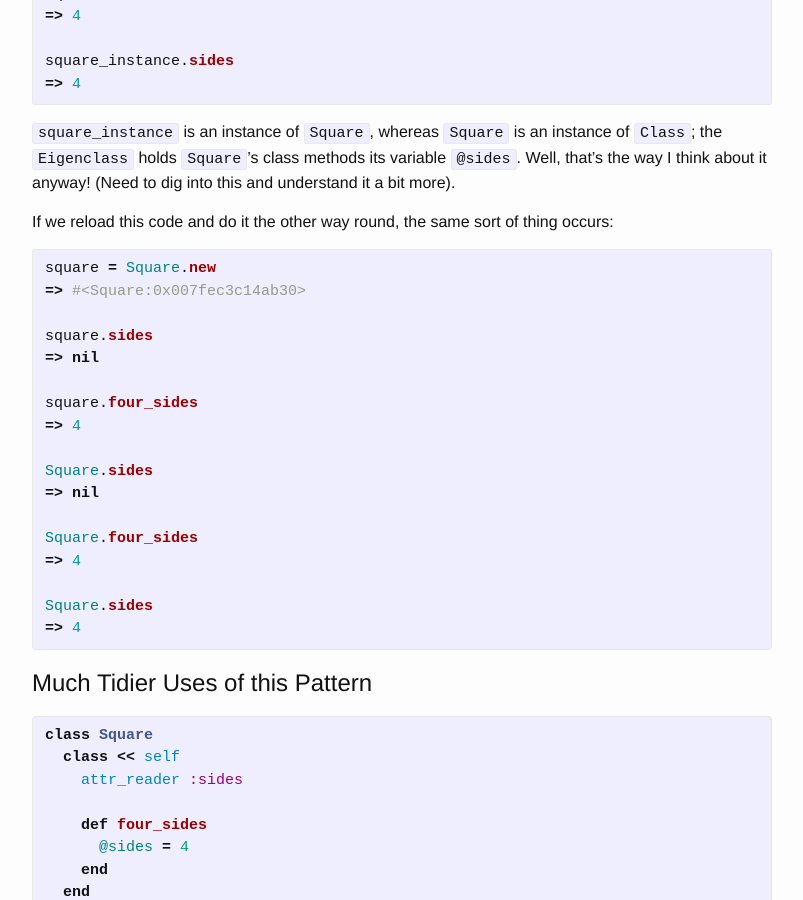
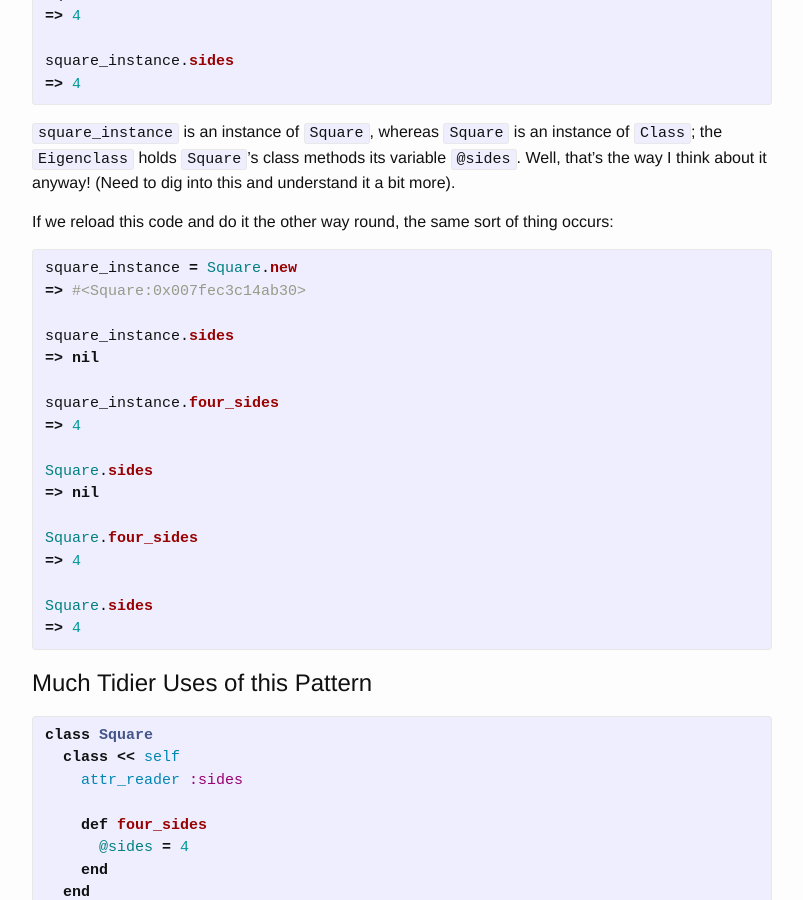
Before and after one commit to Yorkshireman/yorkshireman.github.io, a Jekyll site: the page built from _posts/2016-05-13-eigenclass.md, in a window 1280 px wide and 900 px high, scrolled down 4340 px. Shown: the whole window, without its empty margins (238-1041 px from the left). Built offline with Jekyll 4.4.1, drawn with Linux system fonts in a browser that asks for light colours.

Commit message:
Update 2016-05-13-eigenclass.md

```diff
--- a/_posts/2016-05-13-eigenclass.md
+++ b/_posts/2016-05-13-eigenclass.md
@@ -207,13 +207,13 @@ square_instance.sides
 
 If we reload this code and do it the other way round, the same sort of thing occurs:
 {% highlight ruby %}
-square = Square.new
+square_instance = Square.new
 => #<Square:0x007fec3c14ab30>
 
-square.sides
+square_instance.sides
 => nil
 
-square.four_sides
+square_instance.four_sides
 => 4
 
 Square.sides
```
